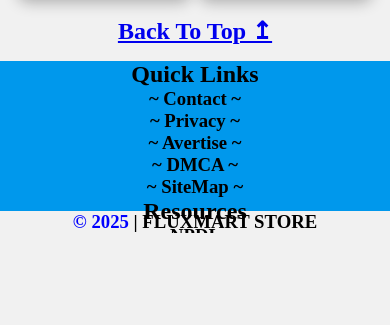
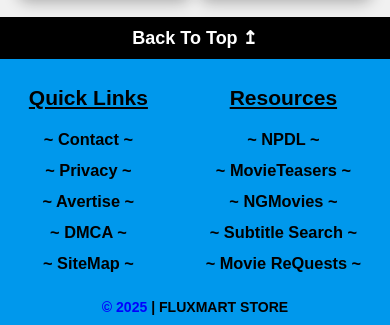
Before and after one commit to Samuel-Oluwafemi/E-commerce-Cart, a plain HTML site: page index.html in a window 390 px wide. Shown: the part 1640-1965 px from the top of the page. Before the commit the page ends 1873 px from the top, so only its background shows below. Drawn offline with Linux system fonts and the light colour scheme.

Commit message:
Syled the footer + responsiveness

```diff
--- a/main.css
+++ b/main.css
@@ -161,6 +161,7 @@ input[type="password"] {
     border: 1px solid #ccc;
     border-radius: 10px;
 }
+
 input[type="confirm password"] {
     width: 100%;
     padding: 10px;
@@ -389,11 +390,57 @@ b {
     font-weight: 500;
     font-family: sans-serif;
 }
+.main-footer {
+    width: 100%;
+    background-color: black;
+    text-align: center;
+    font-size: large;
+    font-family: Arial, Helvetica, sans-serif;
+    padding: 20px;
+}
+
+.top {
+    color: white;
+    text-decoration: none;
+}
 
 .footer {
+    display: grid;
+    grid-template-columns: auto auto;
+    gap: 10px;
     background-color: #0098ec;
+    font-family:Arial, Helvetica, sans-serif;
+    padding: 10px;
+    font-size: 18px;
+    color: black;
     width: 100%;
-    height: 300px;
+    height: 350px;
+}
+
+.footer > footer {
+    text-align: center;
+    margin-bottom: 1rem;
+}
+
+.connt {
+    margin-top: 4rem;
+    line-height: 2;
+}
+
+.footer-link {
+    line-height: 1.5;
+    margin-bottom: 0.5rem;
+    text-decoration: underline;
+}
+
+.end-footer {
+    width: 100%;
+    background-color: #0098ec;
+    text-align: center;
+    font-size: 16px;
+    padding: 15px;
+    font-family: Arial, Helvetica, sans-serif;
+    font-size: large;
 }
 
 @media(max-width: 768px) {
@@ -488,7 +535,6 @@ b {
         font-size: 16px;
     }
 
-
     form {
         width: 100%;
         height: 100%;
@@ -548,12 +594,6 @@ b {
         height: 170px;
     }
 
-    .footer {
-        background: #0098ec;
-        height: 200px;
-        margin-top: 1rem;
-    }
-
     .rating {
         font-size: 16px;
     }
@@ -566,6 +606,39 @@ b {
         font-size: 14px;
     }
 
+    .footer {
+        font-size: 14px;
+        padding: 2px;
+        gap: 4px;
+        height: 230px;
+        margin-bottom: 0;
+    }
+
+    .footer > footer {
+        margin-bottom: 0;
+        background-color: #0098ec;
+    }
+
+    .connt {
+        margin-top: 1rem;
+        line-height: 1.9;
+    }
+
+    .footer-link {
+        line-height: 2;
+        margin-bottom: 0.3rem;
+        text-decoration: underline;
+    }
+
+    .main-footer {
+        font-size: 12px;
+        padding: 10px;
+    }
+
+    .end-footer {
+        font-size: 12px;
+        padding: 10px;
+    }
 }
 
 @media(max-width: 480px) {
@@ -620,7 +693,6 @@ b {
         font-size: 16px;
     }
 
-
     form {
         width: 100%;
         height: 100%;
@@ -642,7 +714,6 @@ b {
     input[type="submit"] {
         font-size: 18px;
     }
-
 
     .header {
         height: 80px;
@@ -677,11 +748,6 @@ b {
         width: 163px;
         height: 170px;
     }
-
-    .footer {
-        background: #0098ec;
-        height: 150px;
-    }
 }
 
 @media(max-width: 380px) {
```
